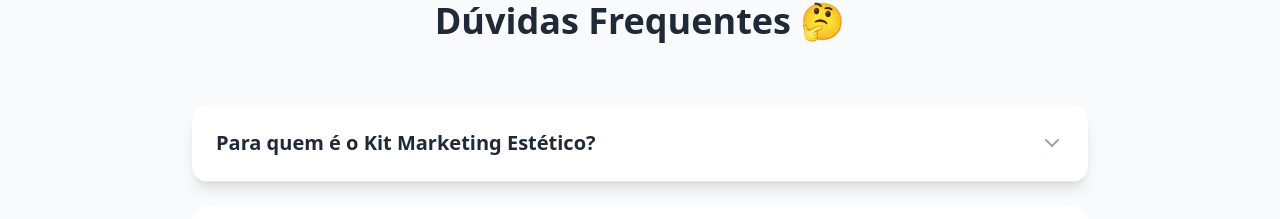
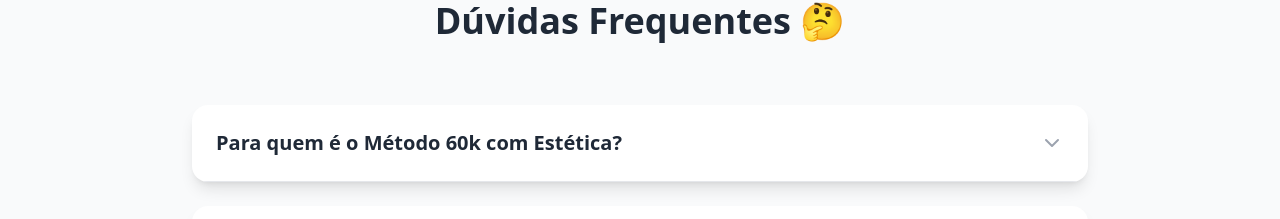
Before and after one commit to Magnus1385/KIT, a React (Vite) app: page / in a window 1280 px wide. Shown: the part 4599-4818 px from the top of the page. Built offline with nearby package versions, Linux system fonts and the light colour scheme.

Commit message:
Updated App.tsx

```diff
--- a/src/App.tsx
+++ b/src/App.tsx
@@ -466,7 +466,7 @@ function App() {
           </h2>
           <div className="space-y-6">
             <FAQItem
-              question="Para quem é o Kit Marketing Estético?"
+              question="Para quem é o Método 60k com Estética?"
               answer="Para todas as profissionais de estética: Esteticistas, Designers de Sobrancelha, Terapeutas Capilares, Micropigmentadoras, profissionais de Harmonização Facial e qualquer pessoa que trabalhe com beleza e bem-estar."
             />
             <FAQItem
```
